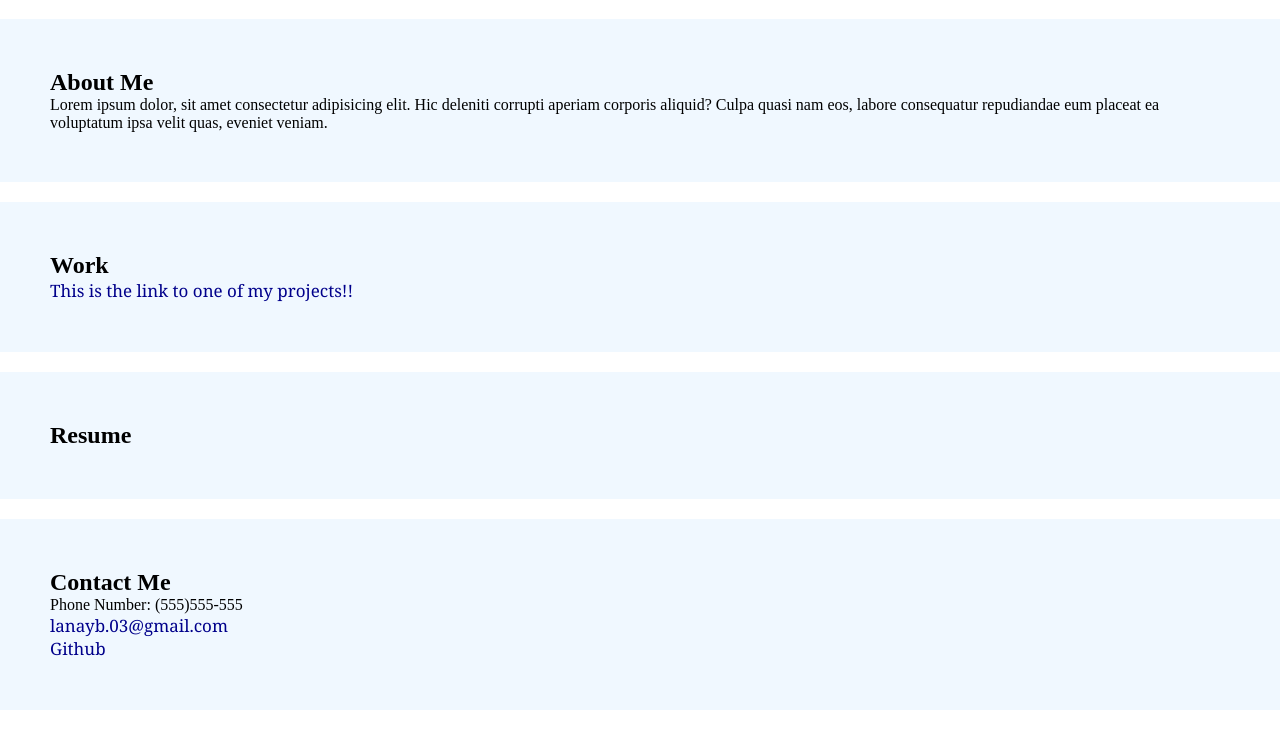
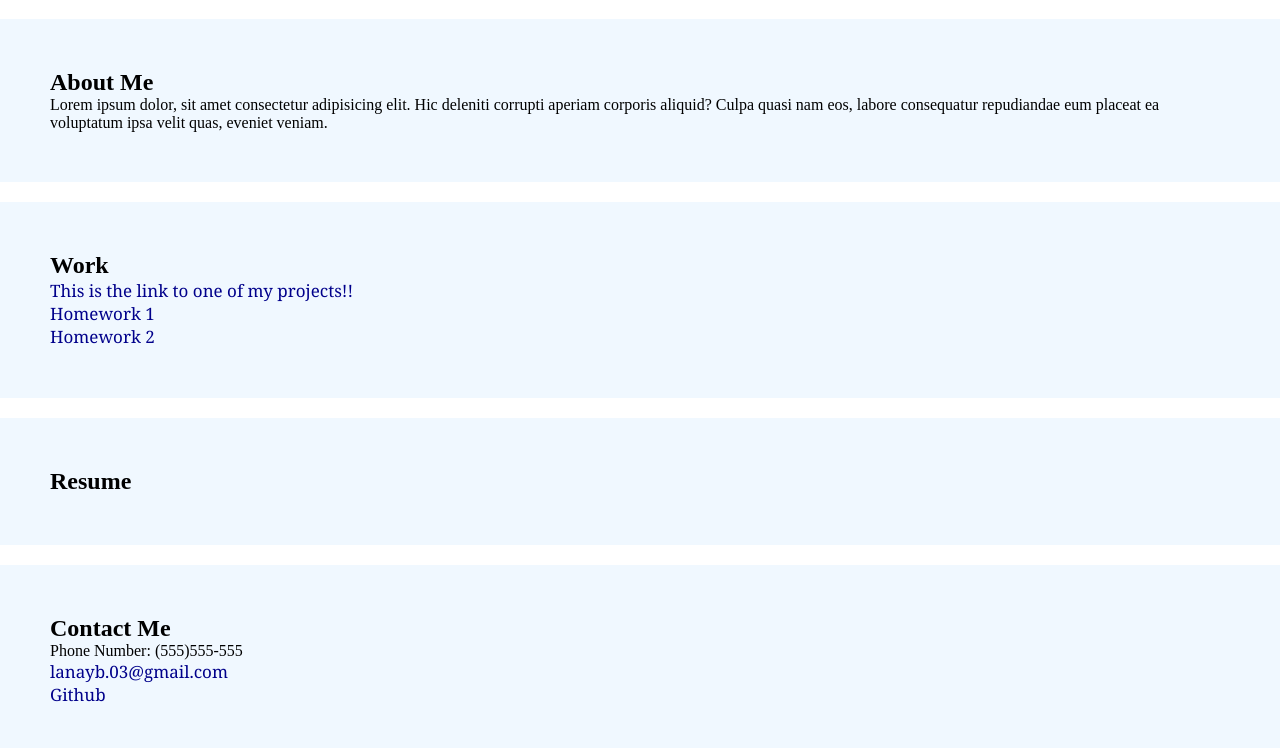
Before and after one commit to lanayb/skillz.com, a plain HTML site: page index.html in a window 1280 px wide. Shown: the part 68-816 px from the top of the page. Drawn offline with Linux system fonts and the light colour scheme.

Commit message:
made css changes

```diff
--- a/index.html
+++ b/index.html
@@ -36,6 +36,10 @@
             <h2>Work</h2>
              <p>
                  <a href="https://lanayb.github.io/dope-horoscope/"> This is the link to one of my projects!!</a>
+                 <br>
+                 <a href="https://lanayb.github.io/password-generator/">Homework 1</a>
+                 <br>
+                 <a href="https://lanayb.github.io/daily-planner/">Homework 2</a>
              </p>
          </div>
 
```
